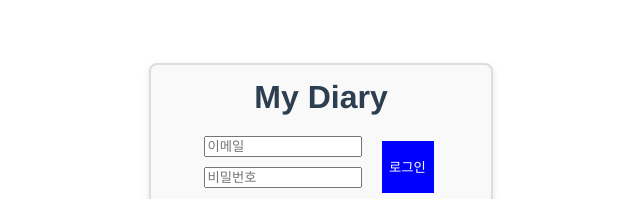
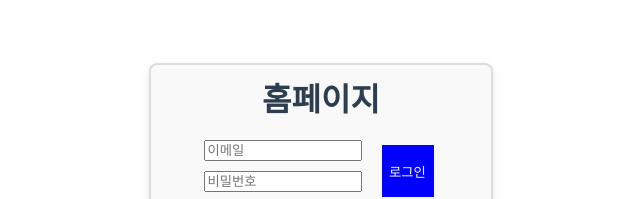
Before and after one commit to PetterChanHyuk/SecureCoding-Shopping-Site-A-MEN, a Vue app in the folder my-diary-app/client/: page / in a window 1280 px wide. Shown: the part 220-419 px from the top of the page, without its empty margins (319-959 px from the left). Built offline with nearby package versions, Linux system fonts and the light colour scheme.

Commit message:
Fix : email

```diff
--- a/my-diary-app/client/src/components/UserLogin.vue
+++ b/my-diary-app/client/src/components/UserLogin.vue
@@ -1,7 +1,7 @@
 <template>
   <div class="login-container">
     <div class="login-box">
-      <h1 class="login-header">My Diary</h1>
+      <h1 class="login-header">홈페이지</h1>
       <div class="inputs-container">
         <div class="fields-container">
           <input type="email" placeholder="이메일" class="input-field" v-model="email" @keyup.enter="login" />
```
Also changed, not shown: 1 other file (tests, documents, lock files or other folders).
